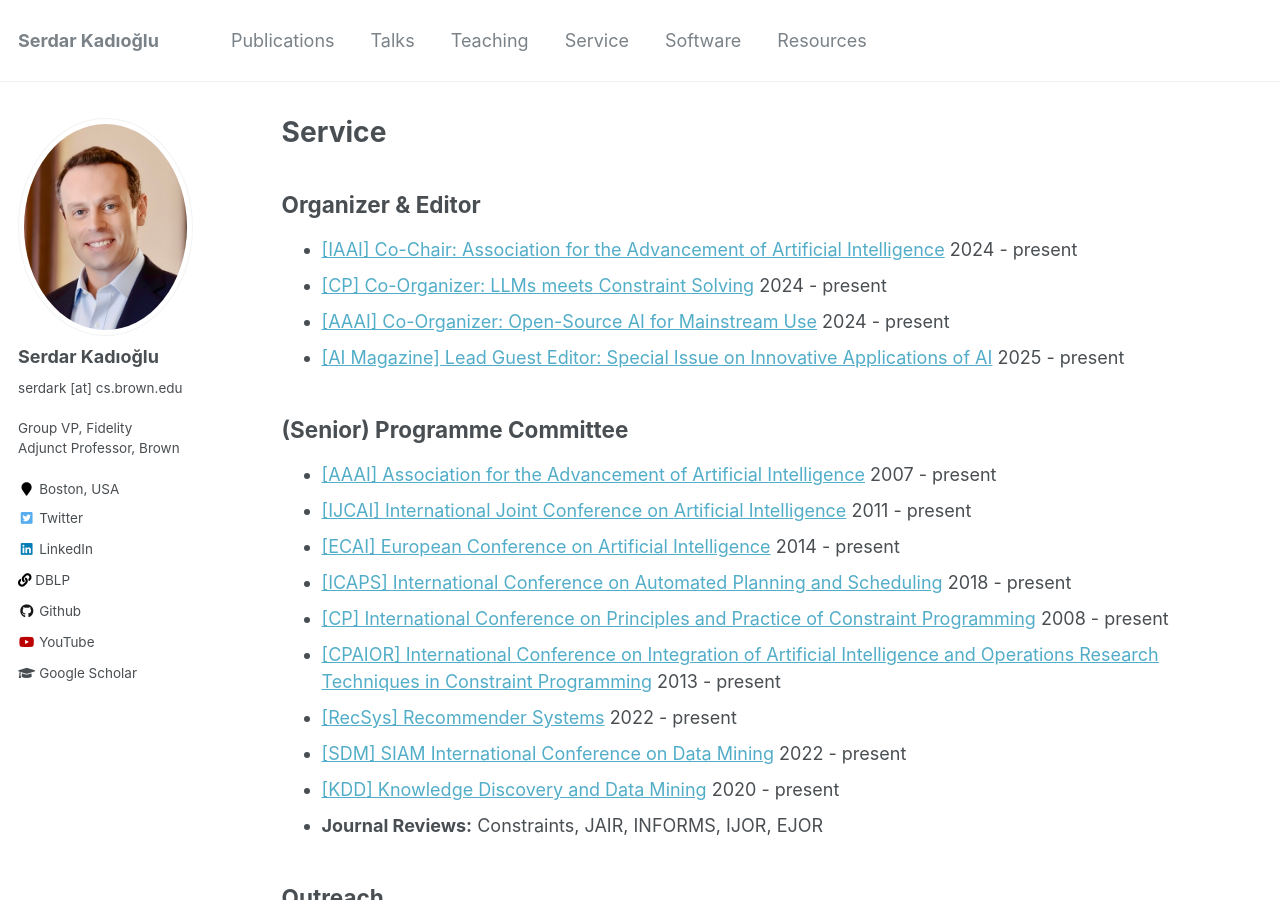
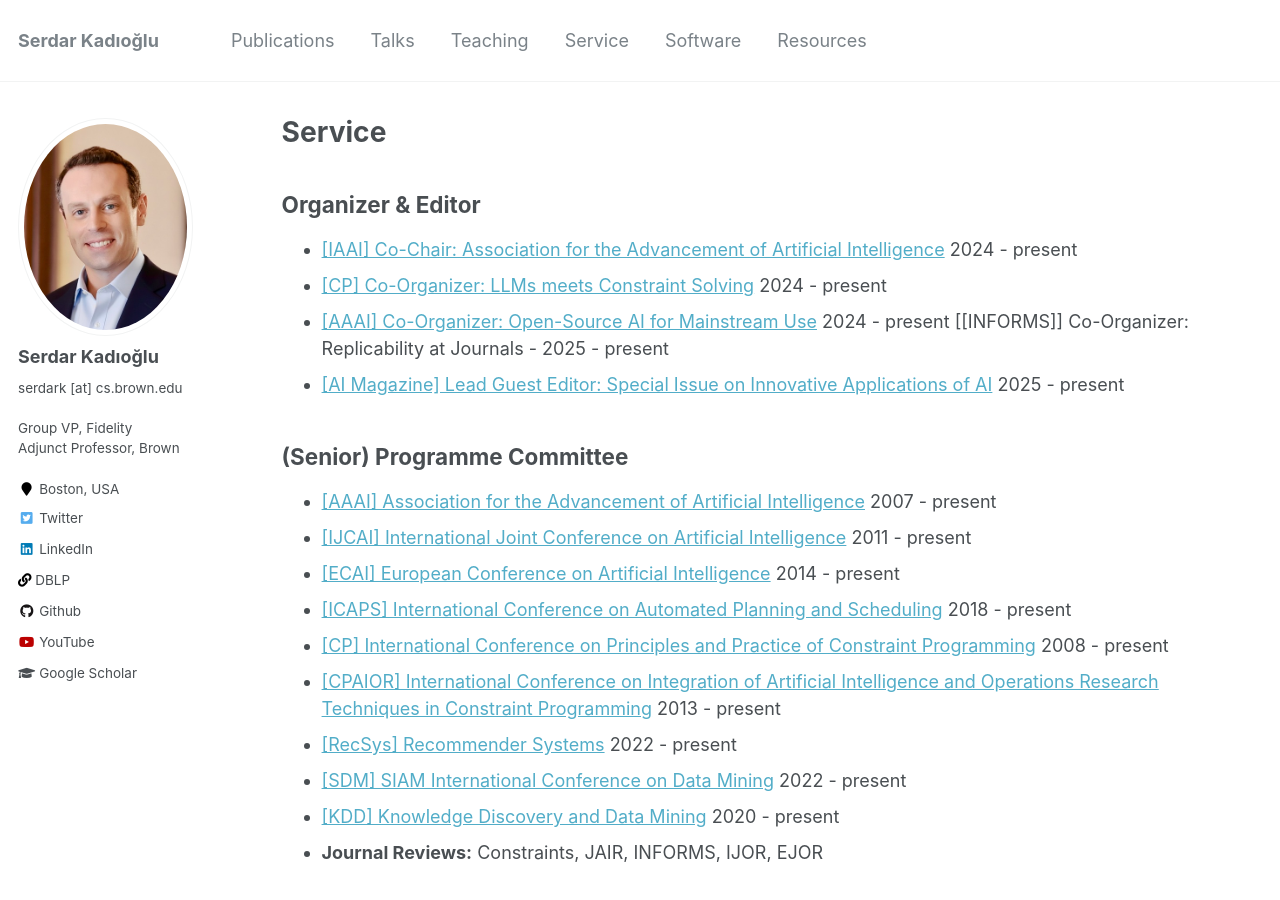
Before and after one commit to skadio/skadio.github.io, a Jekyll site: the page built from _pages/service.md, in a window 1280 px wide and 900 px high. Built offline with Jekyll 4.4.1, drawn with Linux system fonts in a browser that asks for light colours.

Commit message:
Update service.md

```diff
--- a/_pages/service.md
+++ b/_pages/service.md
@@ -9,6 +9,7 @@ author_profile: true
 - [[IAAI] Co-Chair: Association for the Advancement of Artificial Intelligence](https://aaai.org/conference/iaai) 2024 - present
 - [[CP] Co-Organizer: LLMs meets Constraint Solving](https://sites.google.com/view/llm-solve) 2024 - present
 - [[AAAI] Co-Organizer: Open-Source AI for Mainstream Use](https://the-ai-alliance.github.io/AAAI-25-Workshop-on-Open-Source-AI-for-Mainstream-Use/) 2024 - present
+  [[INFORMS]] Co-Organizer: Replicability at Journals - 2025 - present
 - [[AI Magazine] Lead Guest Editor: Special Issue on Innovative Applications of AI](https://onlinelibrary.wiley.com/journal/23719621) 2025 - present
 
 
```
